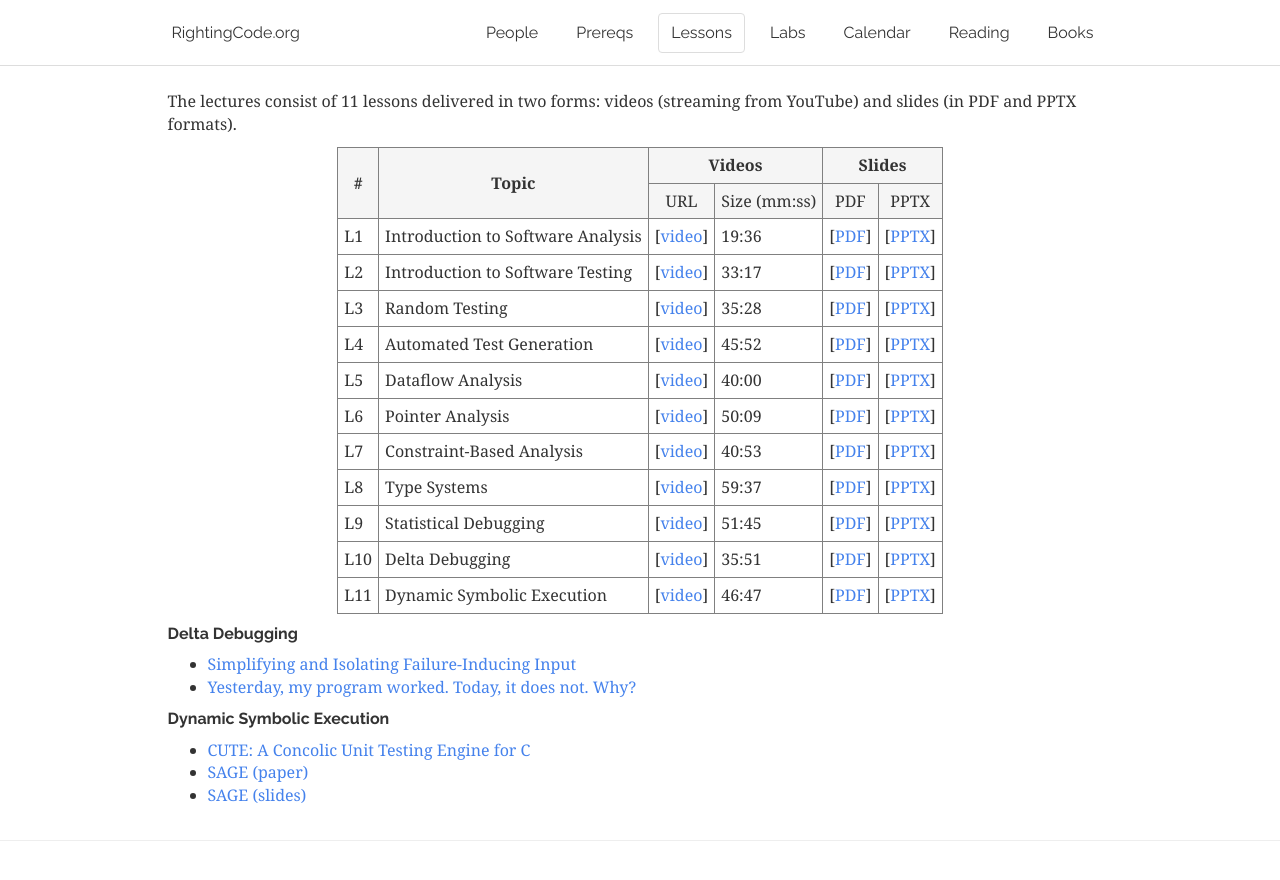
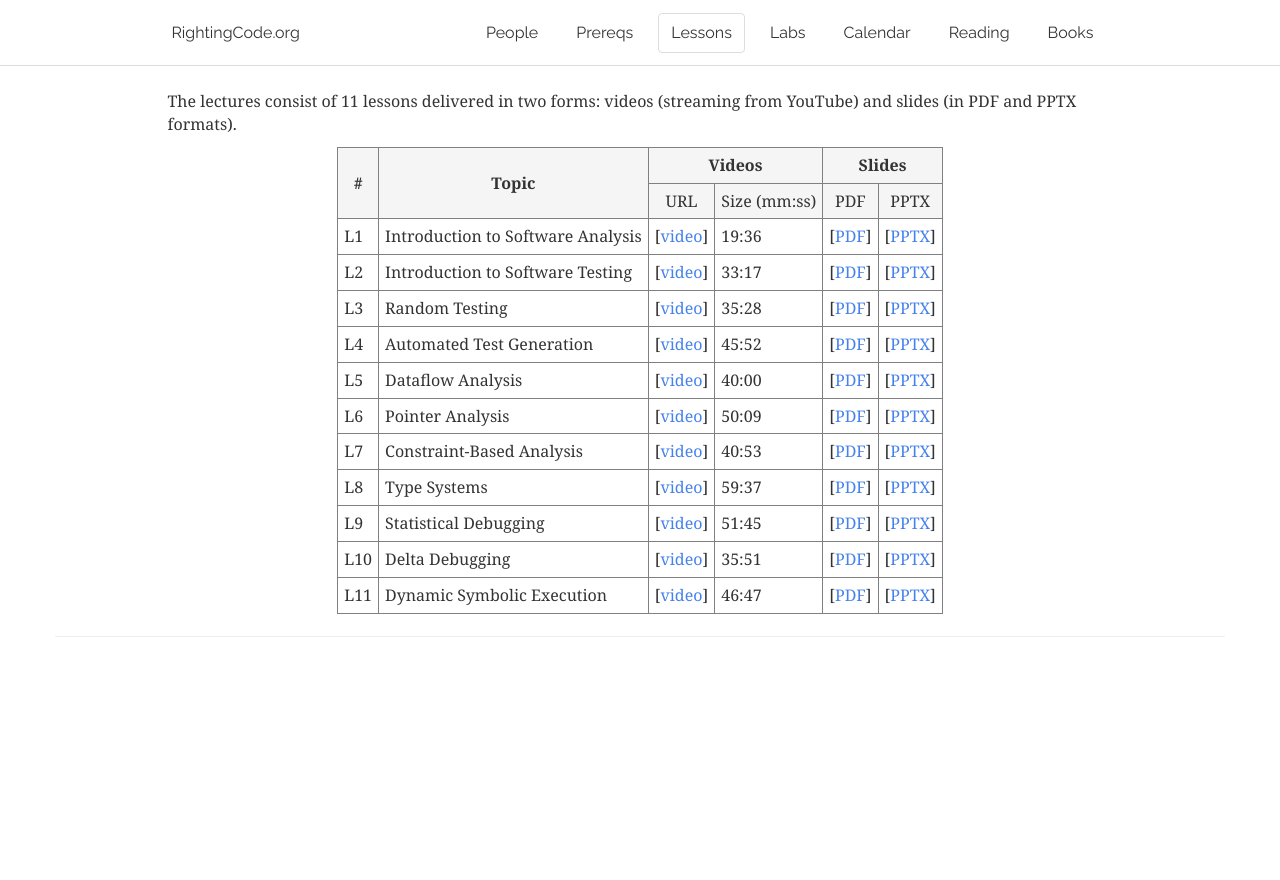
Before and after one commit to rightingcode/rightingcode.github.io, a Jekyll site: the page built from lessons.html, in a window 1280 px wide. Shown: the top 880 px of the page. Built offline with Jekyll 4.4.1, drawn with Linux system fonts in a browser that asks for light colours; nearby versions of some CDN libraries.

Commit message:
remove old stuff from bottom of lessons page

```diff
--- a/lessons.html
+++ b/lessons.html
@@ -37,21 +37,3 @@ layout: default
 	</center>
   </div>
 </div>
-
-  </ul>
-  <h5>Delta Debugging</h5>
-  <ul>
-    <li><a href="https://www.st.cs.uni-saarland.de/publications/files/zeller-tse-2002.pdf">Simplifying and Isolating
-Failure-Inducing Input</a></li>
-    <li><a href="https://www.st.cs.uni-saarland.de/publications/files/zeller-esec-1999.pdf">Yesterday, my program
-worked. Today, it does not. Why?</a></li>
-  </ul>
-  <h5>Dynamic Symbolic Execution</h5>
-  <ul>
-    <li><a href="http://mir.cs.illinois.edu/marinov/publications/SenETAL05CUTE.pdf">CUTE: A Concolic Unit Testing Engine
-for C</a></li>
-    <li><a href="https://patricegodefroid.github.io/public_psfiles/ndss2008.pdf">SAGE (paper)</a></li>
-    <li><a href="https://patricegodefroid.github.io/public_psfiles/talk-spin2009.pdf">SAGE (slides)</a></li>
-  </ul>
-</div>
-</div>
```
